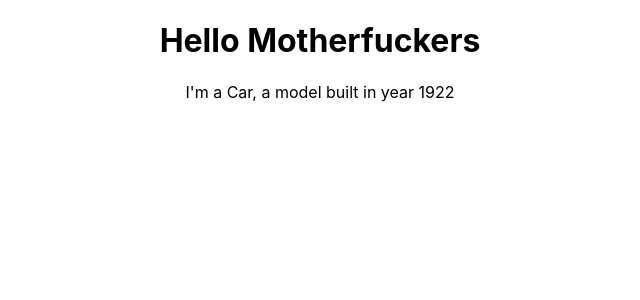
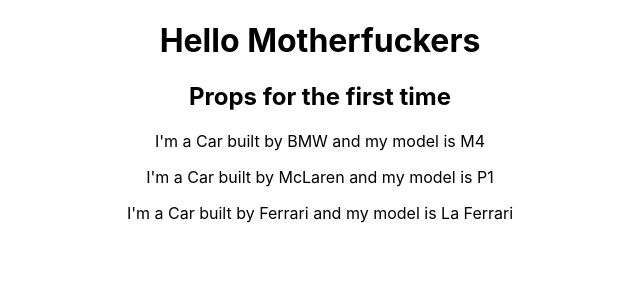
Before and after one commit to sultan-O7t9/react-complete-guide, a React (Create React App) app: page / in a window 1280 px wide. Shown: the top 300 px of the page, without its empty margins (320-960 px from the left). Built offline with nearby package versions, Linux system fonts and the light colour scheme.

Commit message:
Adding Dynamic Content with props for te first time

```diff
--- a/src/App.js
+++ b/src/App.js
@@ -6,7 +6,10 @@
   return (
     <div className="App">
       <h1>Hello Motherfuckers</h1>
-      <Car />
+      <h2>Props for the first time</h2>
+      <Car brand="BMW" model="M4" />
+      <Car brand="McLaren" model="P1" />
+      <Car brand="Ferrari" model="La Ferrari" />
     </div>
   );
 }
--- a/src/Car/Car.js
+++ b/src/Car/Car.js
@@ -1,9 +1,9 @@
 import React from "react";
 
-const Car = () => {
+const Car = ({ brand, model }) => {
   return (
     <p>
-      I'm a Car, a model built in year {"19" + Math.floor(Math.random() * 30)}
+      I'm a Car built by {brand} and my model is {model}
     </p>
   );
 };
```
